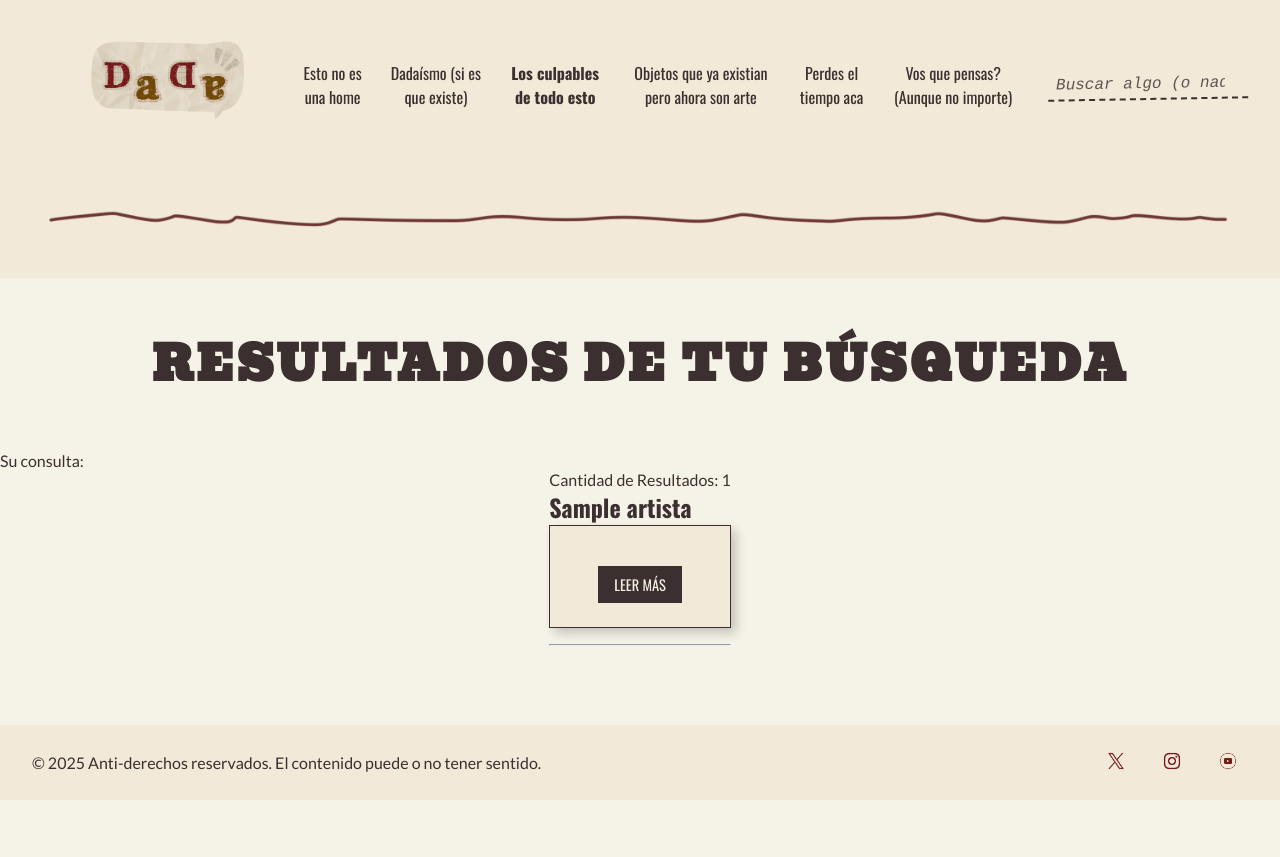
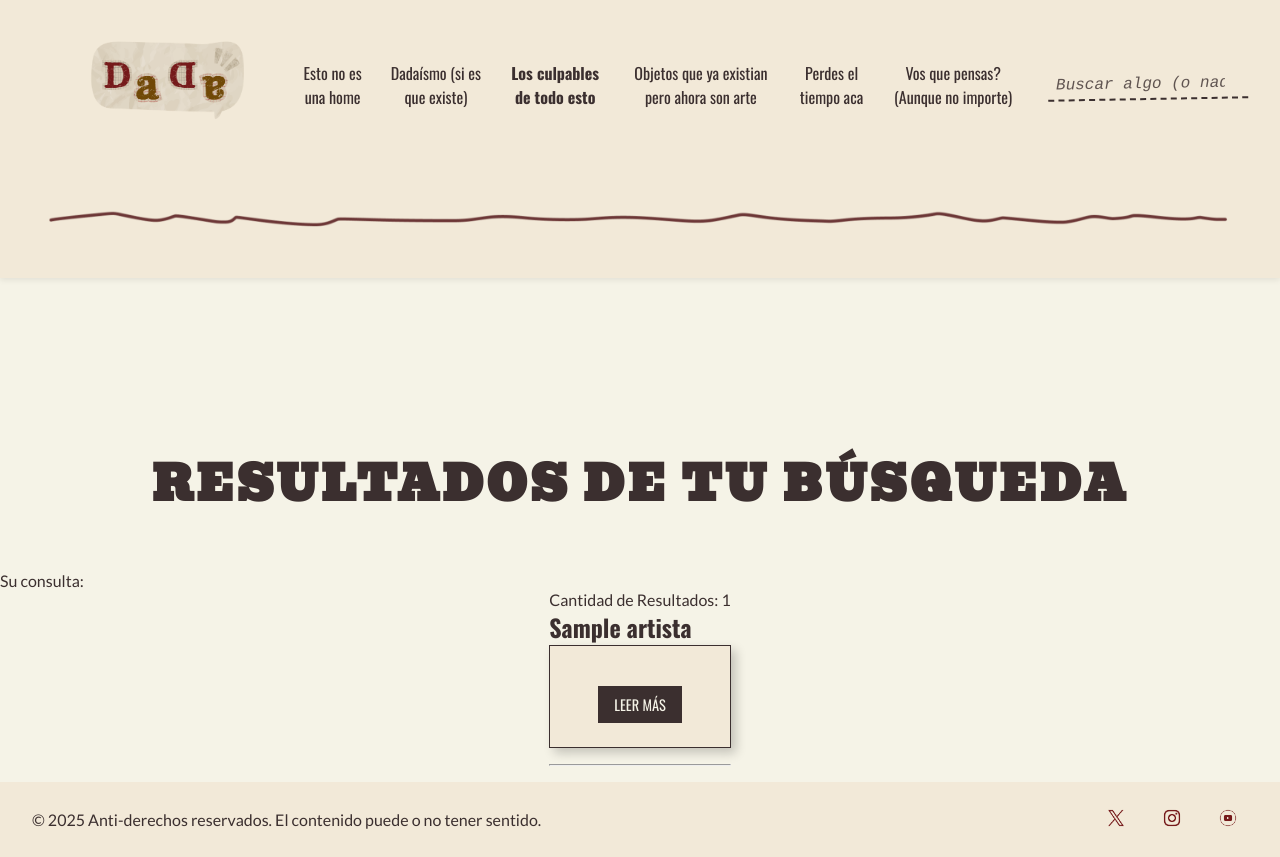
Before and after one commit to Agusinterlichia/dadaismo, a PHP site: page /resultados_buscar.php in a window 1280 px wide. Before the commit the page ends 800 px from the top, so only its background shows below. Run offline with PHP 8.4, Linux system fonts and the light colour scheme; tables that the repository leaves empty or names only in its code hold one stand-in row (values such as "Sample post"); data that the repository does not hold is empty; some libraries are stand-ins or nearby versions.

Commit message:
27-10-2025

```diff
--- a/css/estilos.css
+++ b/css/estilos.css
@@ -45,6 +45,11 @@
     flex-direction: column;
     padding: 0.5rem 2rem;
     background-color: #F2E9D8;
+    position: sticky;   /* se queda pegado cuando llegas a él */
+    top: 0;
+    z-index: 1000;      /* por encima del contenido */
+    background: #F2E9D8; /* color de fondo sólido (evita transparencia al hacer scroll) */
+    box-shadow: 0 2px 6px rgba(0,0,0,.08); /* opcional: sombrita */
 }
 
 .header-top {
@@ -90,6 +95,7 @@
     flex-direction: column;
     justify-content: flex-start;
     gap: 0;
+    padding-top: 120px; /* ajustá a la altura real del header */
 }
 
 .hero-image-container {
@@ -1314,8 +1320,6 @@
     filter: grayscale(0);
 }
 
-/* --- FIN REDISEÑO SIDEBAR CONTACTO --- */
-
 /* --- ESTILOS DEL BUSCADOR --- */
 .search-container {
     position: relative;
@@ -1401,3 +1405,65 @@
         width: 100%;
     }
 }
+
+/* === Leer más / despliegue con altura dinámica === */
+.artist-card {
+  overflow: visible; /* nos aseguramos de no cortar el despliegue */
+}
+.artist-card .artist-details{
+  display: block;            /* que exista en flujo, no absolute ni none */
+  max-height: 0;             /* cerrado por defecto */
+  overflow: hidden;
+  opacity: 0;
+  transition: max-height .35s ease, opacity .25s ease;
+  will-change: max-height;
+}
+.artist-details.is-open {
+  max-height: 1500px; /* ajustar según contenido */
+  opacity: 1;
+}
+
+/* --- Leer más / menos (versión simple, cero conflicto) --- */
+.artist-details { display: none; }
+.artist-card.is-open .artist-details { display: block; }
+
+/* === FIX LECTURA 'LEER MÁS' (override) === */
+.artist-card { overflow: visible !important; }
+
+.artist-details{
+  display: none !important;
+  opacity: 1 !important;          /* evita quedar transparente */
+  max-height: none !important;     /* evita quedar recortado */
+  visibility: visible !important;  /* por si quedó oculto */
+}
+
+.artist-card.is-open .artist-details{
+  display: block !important;
+  opacity: 1 !important;
+  max-height: none !important;
+}
+
+/* --- Header fijo arriba --- */
+.site-header{
+  position: sticky;   /* se queda pegado cuando llegas a él */
+  top: 0;
+  z-index: 1000;      /* por encima del contenido */
+  background: #F2E9D8; /* color de fondo sólido (evita transparencia al hacer scroll) */
+  box-shadow: 0 2px 6px rgba(0,0,0,.08); /* opcional: sombrita */
+}
+
+/* Si usas anclas (#id), esto evita que el header las tape */
+html { scroll-padding-top: 120px; } /* ajustá 120px a la altura real del header */
+
+/* --- Alternativa: si sticky no funciona (forzar fixed) ---
+.site-header{
+  position: fixed;
+  top: 0; left: 0; right: 0;
+  z-index: 1000;
+  background: #F2E9D8;
+  box-shadow: 0 2px 6px rgba(0,0,0,.08);
+}
+.main-content{
+  padding-top: 120px; /* ajustá a la altura real del header */
+
+*/
```
